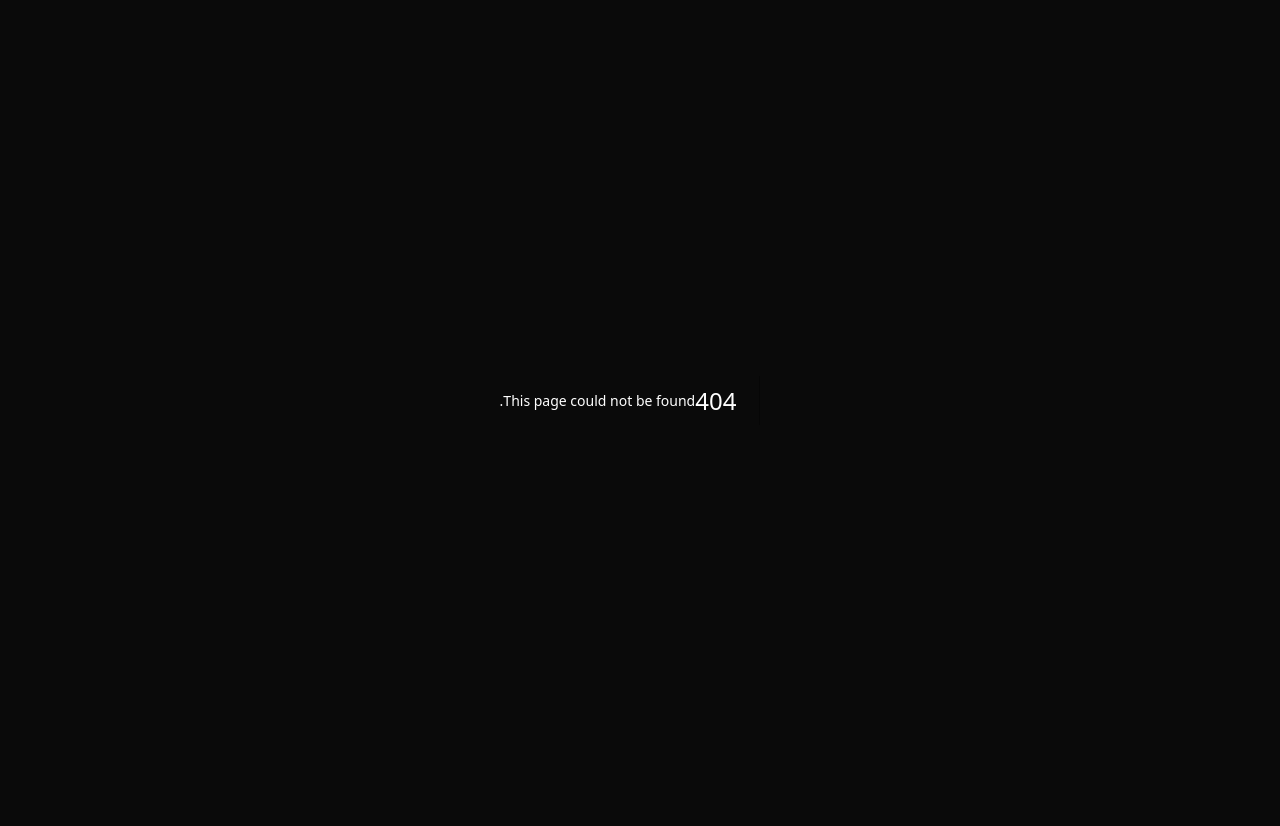
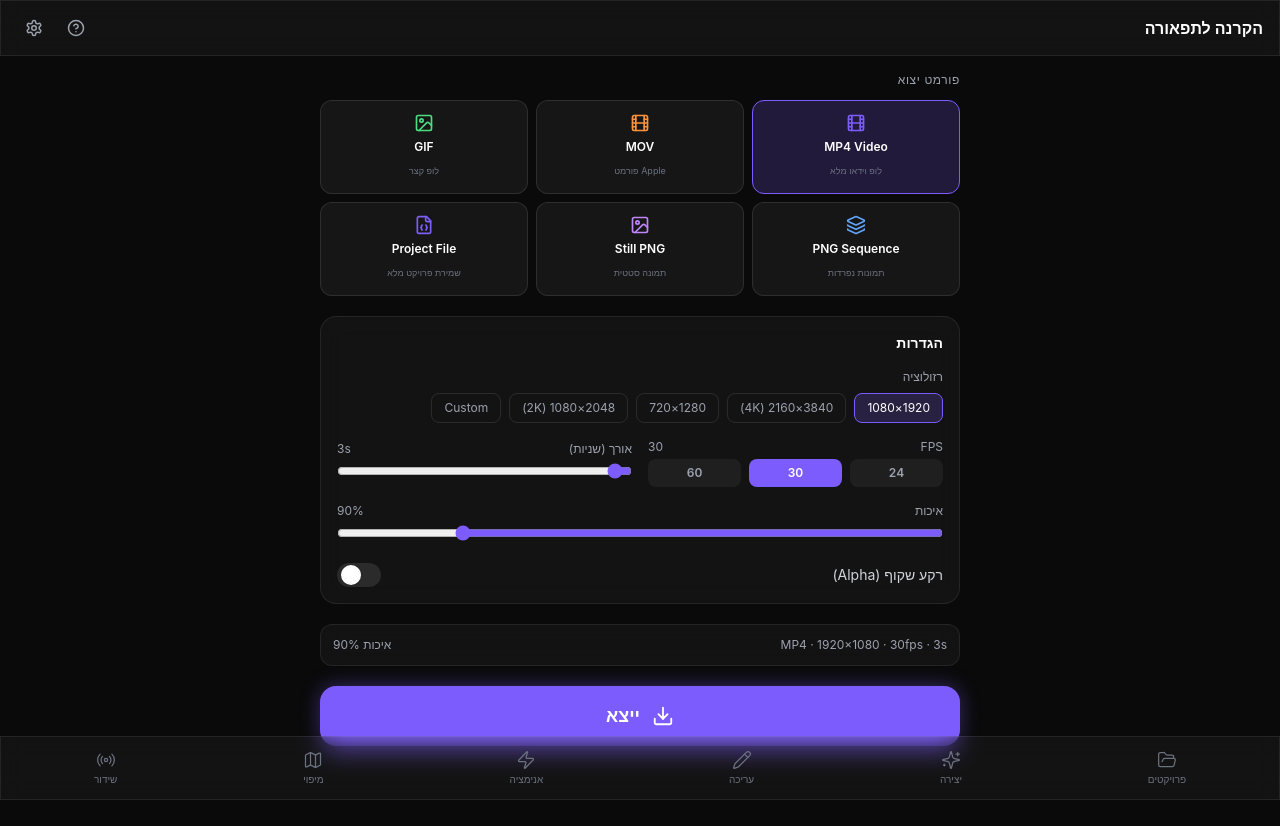
Before and after one commit to shaipir/hakrana-letifora, a Next.js app: page /export in a window 1280 px wide. Before the commit this address had no page. Before the commit the page ends 800 px from the top, so only its background shows below. Built offline with nearby package versions, Linux system fonts and the light colour scheme.

Commit message:
Add Templates and Export pages

```diff
--- /dev/null
+++ b/app/export/page.tsx
@@ -0,0 +1,129 @@
+'use client';
+import { useState } from 'react';
+import { Download, Film, Image, FileJson, Layers } from 'lucide-react';
+import AppShell from '@/components/navigation/AppShell';
+
+const FORMATS = [
+  { id: 'mp4',      label: 'MP4 Video',     icon: <Film size={20} />,     desc: 'לופ וידאו מלא',         color: 'text-red-400' },
+  { id: 'mov',      label: 'MOV',           icon: <Film size={20} />,     desc: 'Apple פורמט',             color: 'text-orange-400' },
+  { id: 'gif',      label: 'GIF',           icon: <Image size={20} />,    desc: 'לופ קצר',               color: 'text-green-400' },
+  { id: 'png_seq',  label: 'PNG Sequence',  icon: <Layers size={20} />,   desc: 'תמונות נפרדות',         color: 'text-blue-400' },
+  { id: 'png',      label: 'Still PNG',     icon: <Image size={20} />,    desc: 'תמונה סטטית',           color: 'text-purple-400' },
+  { id: 'project',  label: 'Project File',  icon: <FileJson size={20} />, desc: 'שמירת פרויקט מלא', color: 'text-accent' },
+];
+
+const RESOLUTIONS = ['1920×1080', '3840×2160 (4K)', '1280×720', '2048×1080 (2K)', 'Custom'];
+
+export default function ExportPage() {
+  const [format, setFormat] = useState('mp4');
+  const [resolution, setResolution] = useState('1920×1080');
+  const [fps, setFps] = useState(30);
+  const [duration, setDuration] = useState(3);
+  const [quality, setQuality] = useState(90);
+  const [transparent, setTransparent] = useState(false);
+  const [exporting, setExporting] = useState(false);
+
+  function handleExport() {
+    setExporting(true);
+    setTimeout(() => setExporting(false), 3000);
+  }
+
+  return (
+    <AppShell>
+      <div className="p-4 max-w-2xl mx-auto space-y-5">
+
+        {/* Format */}
+        <div>
+          <label className="text-xs text-gray-400 uppercase tracking-wider mb-3 block">פורמט יצוא</label>
+          <div className="grid grid-cols-3 gap-2">
+            {FORMATS.map(f => (
+              <button
+                key={f.id}
+                onClick={() => setFormat(f.id)}
+                className={`flex flex-col items-center gap-1.5 p-3 rounded-xl border text-sm transition-all ${
+                  format === f.id ? 'border-accent bg-accent/20' : 'border-white/10 hover:border-white/20 bg-white/5'
+                }`}
+              >
+                <span className={format === f.id ? 'text-accent' : f.color}>{f.icon}</span>
+                <span className="text-xs font-semibold text-white">{f.label}</span>
+                <span className="text-[9px] text-gray-500 text-center">{f.desc}</span>
+              </button>
+            ))}
+          </div>
+        </div>
+
+        {/* Settings */}
+        <div className="glass rounded-2xl p-4 space-y-4">
+          <h3 className="text-sm font-semibold">הגדרות</h3>
+
+          {/* Resolution */}
+          <div>
+            <label className="text-xs text-gray-400 mb-2 block">רזולוציה</label>
+            <div className="flex flex-wrap gap-2">
+              {RESOLUTIONS.map(r => (
+                <button key={r} onClick={() => setResolution(r)}
+                  className={`px-3 py-1.5 rounded-lg text-xs border transition-all ${
+                    resolution === r ? 'border-accent bg-accent/20 text-white' : 'border-white/10 text-gray-400 hover:border-white/20'
+                  }`}>{r}</button>
+              ))}
+            </div>
+          </div>
+
+          {/* FPS */}
+          <div className="flex items-center gap-4">
+            <div className="flex-1">
+              <div className="flex justify-between text-xs text-gray-400 mb-1"><span>FPS</span><span>{fps}</span></div>
+              <div className="flex gap-2">
+                {[24, 30, 60].map(f => (
+                  <button key={f} onClick={() => setFps(f)}
+                    className={`flex-1 py-1.5 rounded-lg text-xs font-semibold transition-all ${
+                      fps === f ? 'bg-accent text-white' : 'bg-white/5 text-gray-400 hover:text-white'
+                    }`}>{f}</button>
+                ))}
+              </div>
+            </div>
+            <div className="flex-1">
+              <div className="flex justify-between text-xs text-gray-400 mb-1"><span>אורך (שניות)</span><span>{duration}s</span></div>
+              <input type="range" min="1" max="60" value={duration} onChange={e => setDuration(+e.target.value)} className="w-full accent-accent" />
+            </div>
+          </div>
+
+          {/* Quality */}
+          <div>
+            <div className="flex justify-between text-xs text-gray-400 mb-1"><span>איכות</span><span>{quality}%</span></div>
+            <input type="range" min="50" max="100" value={quality} onChange={e => setQuality(+e.target.value)} className="w-full accent-accent" />
+          </div>
+
+          {/* Options */}
+          <div className="flex items-center justify-between">
+            <span className="text-sm text-gray-300">רקע שקוף (Alpha)</span>
+            <button onClick={() => setTransparent(!transparent)}
+              className={`relative w-11 h-6 rounded-full transition-colors ${
+                transparent ? 'bg-accent' : 'bg-white/10'
+              }`}>
+              <span className={`absolute top-0.5 w-5 h-5 bg-white rounded-full shadow transition-transform ${
+                transparent ? 'translate-x-5' : 'translate-x-0.5'
+              }`} />
+            </button>
+          </div>
+        </div>
+
+        {/* Summary */}
+        <div className="glass rounded-xl p-3 text-xs text-gray-400 flex justify-between">
+          <span>{format.toUpperCase()} · {resolution} · {fps}fps · {duration}s</span>
+          <span>איכות {quality}%</span>
+        </div>
+
+        {/* Export button */}
+        <button
+          onClick={handleExport}
+          disabled={exporting}
+          className="w-full py-4 bg-accent hover:bg-accent-hover disabled:opacity-60 rounded-2xl font-bold text-lg flex items-center justify-center gap-3 transition-all accent-glow"
+        >
+          <Download size={22} />
+          {exporting ? 'מייצא...' : 'ייצא'}
+        </button>
+      </div>
+    </AppShell>
+  );
+}
--- /dev/null
+++ b/app/templates/page.tsx
@@ -0,0 +1,91 @@
+'use client';
+import { useState, useEffect } from 'react';
+import { supabase } from '@/lib/supabase';
+import AppShell from '@/components/navigation/AppShell';
+import { useRouter } from 'next/navigation';
+import { Plus } from 'lucide-react';
+
+type Template = {
+  id: string;
+  name: string;
+  type: string;
+  thumbnail_url: string | null;
+  config: Record<string, unknown>;
+};
+
+const TEMPLATE_EMOJIS: Record<string, string> = {
+  face_mapping: '🎭',
+  sculpture_mapping: '🗿',
+  multi_surface: '🔳',
+  flat_surface: '📐',
+};
+
+const TEMPLATE_GRADIENTS: Record<string, string> = {
+  face_mapping: 'from-purple-700 to-pink-900',
+  sculpture_mapping: 'from-amber-700 to-stone-900',
+  multi_surface: 'from-blue-700 to-indigo-900',
+  flat_surface: 'from-teal-700 to-cyan-900',
+};
+
+export default function TemplatesPage() {
+  const [templates, setTemplates] = useState<Template[]>([]);
+  const router = useRouter();
+
+  useEffect(() => {
+    supabase.from('templates').select('*').order('created_at').then(({ data }) => {
+      setTemplates(data ?? []);
+    });
+  }, []);
+
+  async function useTemplate(template: Template) {
+    const { data } = await supabase
+      .from('projects')
+      .insert({
+        name: template.name,
+        type: template.type,
+      })
+      .select()
+      .single();
+    if (data) router.push(`/editor?project=${data.id}`);
+  }
+
+  return (
+    <AppShell>
+      <div className="p-4 max-w-2xl mx-auto">
+        <p className="text-gray-400 text-sm mb-6">התחל מתבנית מוכנה עם הגדרות ומסכות</p>
+
+        <div className="grid grid-cols-2 gap-3">
+          {templates.map(t => (
+            <button
+              key={t.id}
+              onClick={() => useTemplate(t)}
+              className="group text-right glass rounded-2xl overflow-hidden hover:border-accent/50 transition-all"
+            >
+              <div className={`h-28 bg-gradient-to-br ${TEMPLATE_GRADIENTS[t.type] ?? 'from-gray-700 to-gray-900'} flex items-center justify-center text-5xl`}>
+                {TEMPLATE_EMOJIS[t.type] ?? '✨'}
+              </div>
+              <div className="p-3">
+                <p className="font-semibold text-sm text-white group-hover:text-accent transition-colors">{t.name}</p>
+                <p className="text-xs text-gray-500 mt-0.5">{t.type.replace('_', ' ')}</p>
+              </div>
+            </button>
+          ))}
+
+          {/* Blank */}
+          <button
+            onClick={() => router.push('/projects')}
+            className="group text-right glass rounded-2xl overflow-hidden hover:border-accent/50 transition-all"
+          >
+            <div className="h-28 bg-white/5 flex items-center justify-center">
+              <Plus size={32} className="text-gray-600 group-hover:text-accent transition-colors" />
+            </div>
+            <div className="p-3">
+              <p className="font-semibold text-sm text-gray-400 group-hover:text-white transition-colors">פרויקט ריק</p>
+              <p className="text-xs text-gray-600 mt-0.5">blank project</p>
+            </div>
+          </button>
+        </div>
+      </div>
+    </AppShell>
+  );
+}
```
